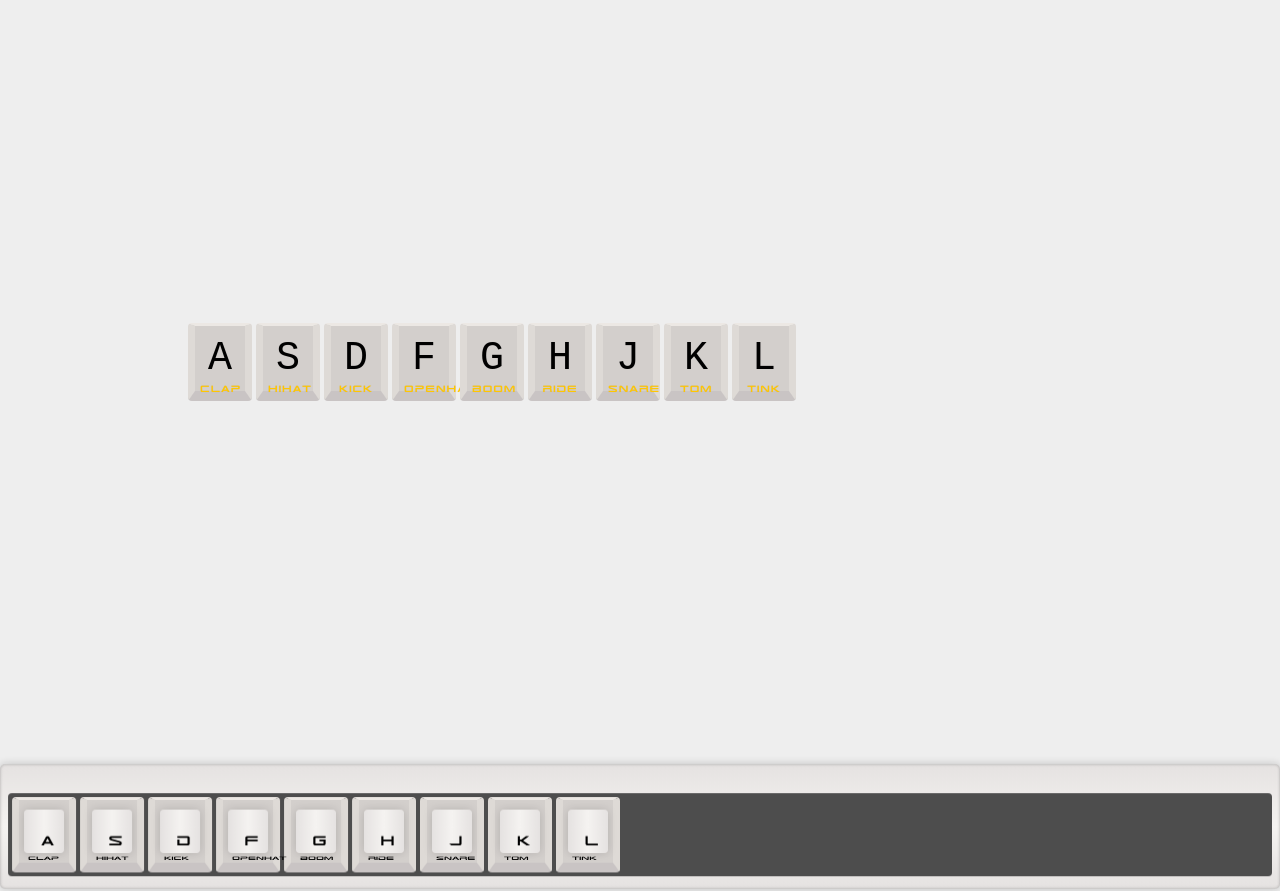
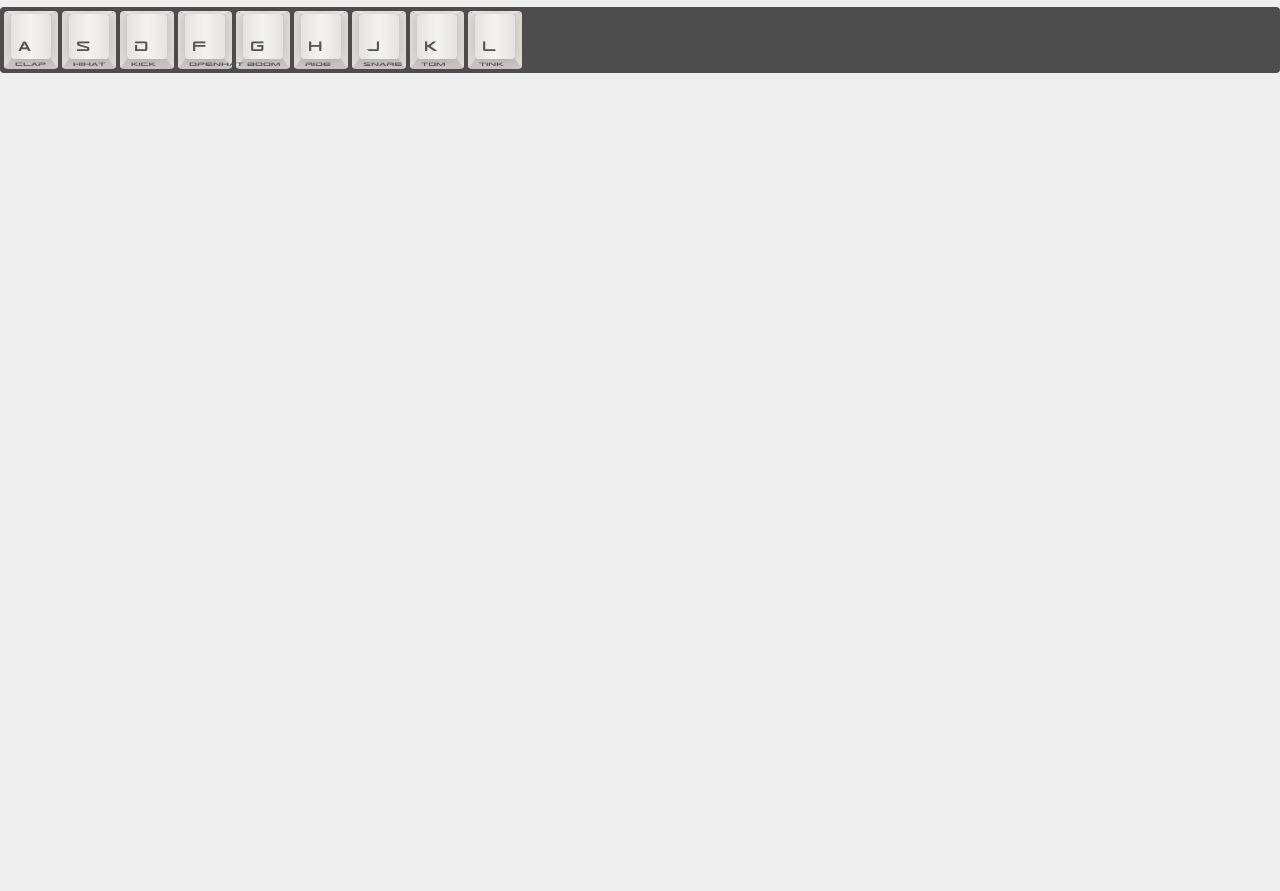
Before and after one commit to McVenco/javascript30.ericvonk.com, a plain HTML site: page 01 - JavaScript Drum Kit/index-START.html in a window 1280 px wide. Shown: the part 48-939 px from the top of the page. After the commit the page ends 800 px from the top, so only its background shows below. Drawn offline with Linux system fonts and the light colour scheme.

Commit message:
remove lots of junk... should be ready now to only add some more styling to make a true WB-909 :-)

```diff
--- a/01 - JavaScript Drum Kit/index-START.html
+++ b/01 - JavaScript Drum Kit/index-START.html
@@ -16,96 +16,37 @@
         </div>
     </header>
 
-    <div class="drumkeys">
-        <div class="drumkey">
-
-        </div>
-    </div>
-
-
-  <div class="keys">
+    <div id="keyboard">
+        <div id="main">
             <div data-key="65" class="key">
-      <kbd>A</kbd>
-      <span class="sound">clap</span>
+                <div class="keycap"><br/>A<span class="side">clap</span></div>
             </div>
             <div data-key="83" class="key">
-      <kbd>S</kbd>
-      <span class="sound">hihat</span>
+                <div class="keycap"><br/>S<span class="side">hihat</span></div>
             </div>
             <div data-key="68" class="key">
-      <kbd>D</kbd>
-      <span class="sound">kick</span>
+                <div class="keycap"><br/>D<span class="side">kick</span></div>
             </div>
             <div data-key="70" class="key">
-      <kbd>F</kbd>
-      <span class="sound">openhat</span>
+                <div class="keycap"><br/>F<span class="side">openhat</span></div>
             </div>
             <div data-key="71" class="key">
-      <kbd>G</kbd>
-      <span class="sound">boom</span>
+                <div class="keycap"><br/>G<span class="side">boom</span></div>
             </div>
             <div data-key="72" class="key">
-      <kbd>H</kbd>
-      <span class="sound">ride</span>
+                <div class="keycap"><br/>H<span class="side">ride</span></div>
             </div>
             <div data-key="74" class="key">
-      <kbd>J</kbd>
-      <span class="sound">snare</span>
+                <div class="keycap"><br/>J<span class="side">snare</span></div>
             </div>
             <div data-key="75" class="key">
-      <kbd>K</kbd>
-      <span class="sound">tom</span>
+                <div class="keycap"><br/>K<span class="side">tom</span></div>
             </div>
             <div data-key="76" class="key">
-      <kbd>L</kbd>
-      <span class="sound">tink</span>
-    </div>
-  </div>
-
-
-
-
-  <div id="keyboard">
-    <div id="main">
-
-      <div class="k65 key">
-        <div class="keycap">!<br/>A<span class="side">clap</span></div>
-      </div>
-      <div class="k83 key">
-        <div class="keycap">@<br/>S<span class="side">hihat</span></div>
-      </div>
-      <div class="k68 key">
-        <div class="keycap">#<br/>D<span class="side">kick</span></div>
-      </div>
-      <div class="k70 key">
-        <div class="keycap">$<br/>F<span class="side">openhat</span></div>
-      </div>
-      <div class="k71 key">
-        <div class="keycap">%<br/>G<span class="side">boom</span></div>
-      </div>
-      <div class="k72 key">
-        <div class="keycap">^<br/>H<span class="side">ride</span></div>
-      </div>
-      <div class="k74 key">
-        <div class="keycap">&<br/>J<span class="side">snare</span></div>
-      </div>
-      <div class="k75 key">
-        <div class="keycap">
-          <div class="led"></div>
-          <br/>K<span class="side">tom</span></div>
-      </div>
-      <div class="k76 key">
-        <div class="keycap">(<br/>L<span class="side">tink</span></div>
+                <div class="keycap"><br/>L<span class="side">tink</span></div>
             </div>
         </div>
     </div>
-  </div>
-
-
-
-
-
-
 
   <audio data-key="65" src="sounds/clap.wav"></audio>
   <audio data-key="83" src="sounds/hihat.wav"></audio>
@@ -125,12 +66,12 @@
         if(!audio) return;
         audio.currentTime = 0;
         audio.play();
-        key.classList.add('playing');
+        key.classList.add('pressed');
     };
 
     function removeTransition(e){
         if(e.propertyName !== 'transform') return;
-        this.classList.remove('playing');
+        this.classList.remove('pressed');
     };
 
     const keys = document.querySelectorAll('.key');
--- a/01 - JavaScript Drum Kit/style.css
+++ b/01 - JavaScript Drum Kit/style.css
@@ -23,76 +23,20 @@ body {
 
 header {
     margin: 10px;
+    font-size: 4em;
+    font-weight: bold;
 }
 
 .header-left {
-  font-size: 4em;
-  font-weight: bold;
   float: left;
 }
 
 .header-right {
-  font-size: 4em;
-  font-weight: bold;
-  float: right;
-}
-
-.keys {
-  display: flex;
-  flex: 1;
-  min-height: 100vh;
-  align-items: center;
-  justify-content: center;
-}
-
-.key {
-  border: .4rem solid black;
-  border-radius: .5rem;
-  margin: 1rem;
-  font-size: 1.5rem;
-  padding: 1rem .5rem;
-  transition: all .07s ease;
-  width: 10rem;
-  text-align: center;
-  color: #000;
-  background: #fff;
-}
-
-.playing {
-  transform: scale(1.1);
-  border-color: #ffc600;
-}
-
-kbd {
-  display: block;
-  font-size: 4rem;
-}
-
-.sound {
-  font-size: 1.2rem;
-  text-transform: uppercase;
-  letter-spacing: .1rem;
-  color: #ffc600;
+  text-align: right;
 }
 
 
-/* hiero de gecompilede sass van de keys */
-
-/*------- Keyboard ------- */
-#keyboard {
-  padding: 30px 8px 13px;
-  background: #f5f3f1;
-  background: -webkit-linear-gradient(top, #e5e2e1, #f5f3f1, #e5e2e1);
-  background: -moz-linear-gradient(top, #e5e2e1, #f5f3f1, #e5e2e1);
-  background: -ms-linear-gradient(top, #e5e2e1, #f5f3f1, #e5e2e1);
-  background: -o-linear-gradient(top, #e5e2e1, #f5f3f1, #e5e2e1);
-  background: linear-gradient(to bottom, #e5e2e1, #f5f3f1, #e5e2e1);
-  border-radius: 5px;
-  box-shadow: 0 0 10px rgba(0, 0, 0, 0.2), inset 0 0 3px rgba(0, 0, 0, 0.3);
-  -webkit-transform: rotateX(15deg);
-  -ms-transform: rotateX(15deg);
-  -o-transform: rotateX(15deg);
-}
+/*------- Keyboard keys ------- */
 
 #main {
   padding: 2px;
@@ -109,18 +53,12 @@ kbd {
   border-style: solid;
   border-radius: 4px;
   float: left;
+  background: #d3cfcc;
+  border-color: #ece8e4 #dedad6 #c9c4c4;
+  transition: all .07s ease;
 }
 
-.key {
-  background: #d3cfcc;
-  border-color: #ece8e4 #dedad6 #c9c4c4;
-}
-
-.key.pressed {
-  -webkit-transform: scale(0.95, 0.95);
-  -moz-transform: scale(0.95, 0.95);
-  -ms-transform: scale(0.95, 0.95);
-  -o-transform: scale(0.95, 0.95);
+.pressed {
   transform: scale(0.95, 0.95);
 }
 
@@ -131,10 +69,6 @@ kbd {
   font-size: 18px;
   line-height: 1;
   background: #f5f3f1;
-  background: -webkit-linear-gradient(left, #e5e2e1, #f5f3f1, #e5e2e1);
-  background: -moz-linear-gradient(left, #e5e2e1, #f5f3f1, #e5e2e1);
-  background: -ms-linear-gradient(left, #e5e2e1, #f5f3f1, #e5e2e1);
-  background: -o-linear-gradient(left, #e5e2e1, #f5f3f1, #e5e2e1);
   background: linear-gradient(to right, #e5e2e1, #f5f3f1, #e5e2e1);
   box-shadow: 0 0 10px rgba(0, 0, 0, 0.15);
   border-radius: 4px;
@@ -148,9 +82,5 @@ kbd {
   position: absolute;
   left: 4px;
   bottom: -10px;
-  -webkit-transform: rotateX(50deg);
-  -moz-transform: rotateX(50deg);
-  -ms-transform: rotateX(50deg);
-  -o-transform: rotateX(50deg);
   transform: rotateX(50deg);
 }
```
Also changed, not shown: 01 - JavaScript Drum Kit/keypress.js (deleted, +0 -11 lines). Lines whose indentation alone changed are shown as unchanged.
